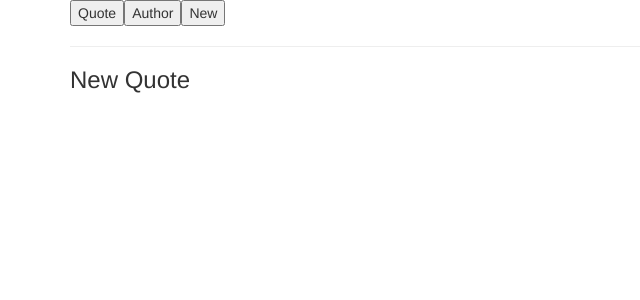
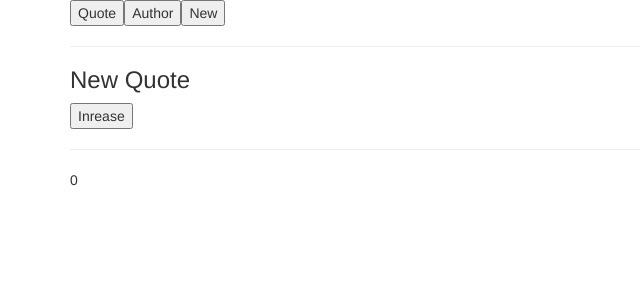
Before and after one commit to bufface/u-ms-vue, a Vue app in the folder comp-advanced/: page / in a window 1280 px wide. Both pictures are taken after a click on the button "New". Shown: the top 300 px of the page, without its empty margins (0-640 px from the left). Built offline with nearby package versions, Linux system fonts and the light colour scheme.

Commit message:
11. Understanding Dynamic Component Behavior

```diff
--- a/comp-advanced/src/components/New.vue
+++ b/comp-advanced/src/components/New.vue
@@ -1,5 +1,21 @@
 <template>
   <div>
     <h3>New Quote</h3>
+    <button @click="counter++">Inrease</button>
+    <hr>
+    <p>{{ counter }}</p>
   </div>
 </template>
+
+<script>
+export default {
+  data() {
+    return {
+      counter: 0
+    }
+  },
+  destroyed() {
+    console.log('🔥')
+  }
+}
+</script>
```
